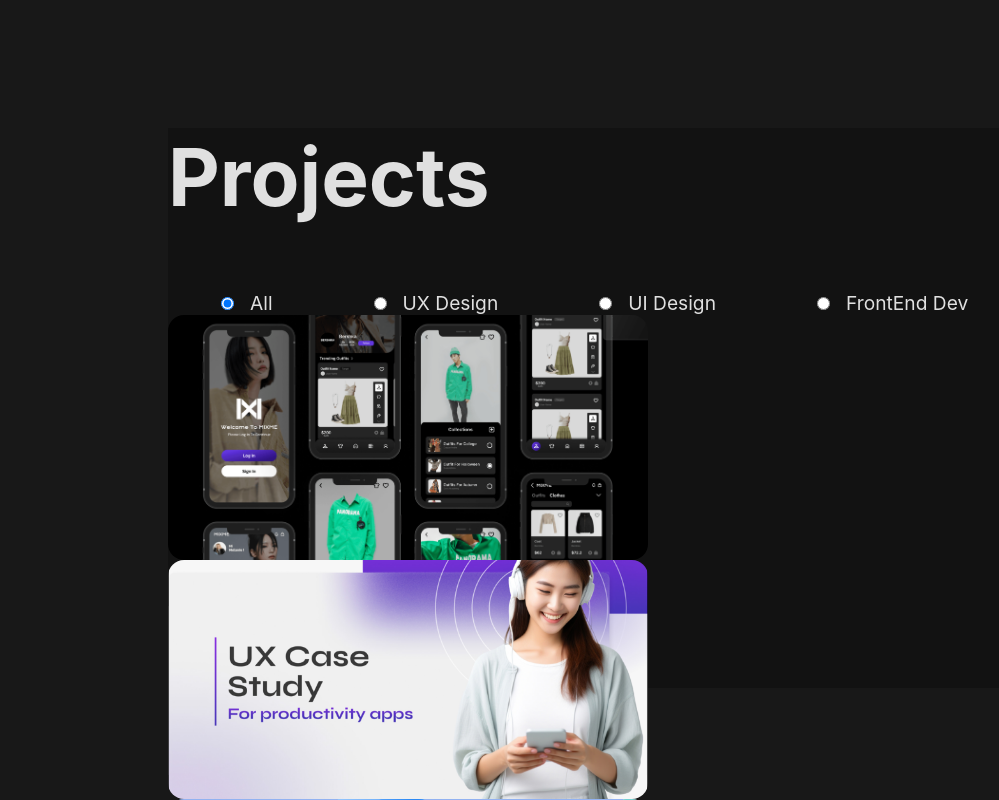
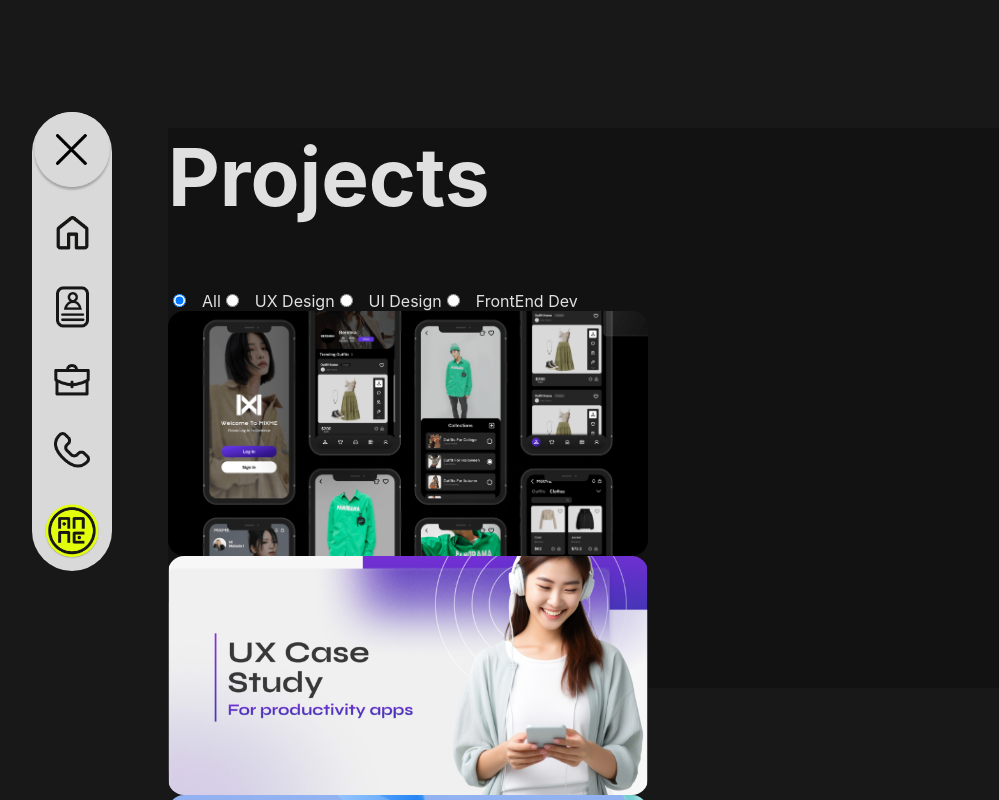
Before and after one commit to AnneSolarte/P.Web---2024, a React (Vite) app in the folder Portfolio/: page /projects in a window 1280 px wide. Shown: the top 800 px of the page, without its empty margins (32-1031 px from the left). Built offline with nearby package versions, Linux system fonts and the light colour scheme.

Commit message:
feature: styles desktop home page

```diff
--- a/Portfolio/src/components/NavBar/NavBar.css
+++ b/Portfolio/src/components/NavBar/NavBar.css
@@ -37,6 +37,7 @@ ul{
     margin-right: 1rem;
     padding: 0;
     align-items: center;
+    margin: 0;
 
 }
 
@@ -51,11 +52,49 @@ li{
 
 @media (min-width: 700px){
 
-    .filters-section div{
-        margin-left: 3rem;
-        margin-right: 3rem;
-        font-size: 1.2rem;
+    nav{
+        top: 7rem;
+        left: 4rem;
+        width: 5rem;
+        height: auto;
+    }
+
+    ul{
+        display: flex;
+        flex-direction: column;
+        text-decoration: none;
+        margin: 0;
+        padding: 0;
+
+    }
+
+    li{
+        margin: 0%;
+        margin-top: 1.5rem;
+        margin-bottom: 0.5rem;
+        padding: 0;
+    }
+
+    #li-close-nav{
+        display: flex;
+        margin: 0;
+    }
+
+    .icon-nav-img{
+        width: 60%;
+    }
+
+    #icon-Login{
+        width: 70%;
+    }
+
+    #icon-close-bar{
+        width: 100%;
     }
 
 
+
+
+
+
 }
```
